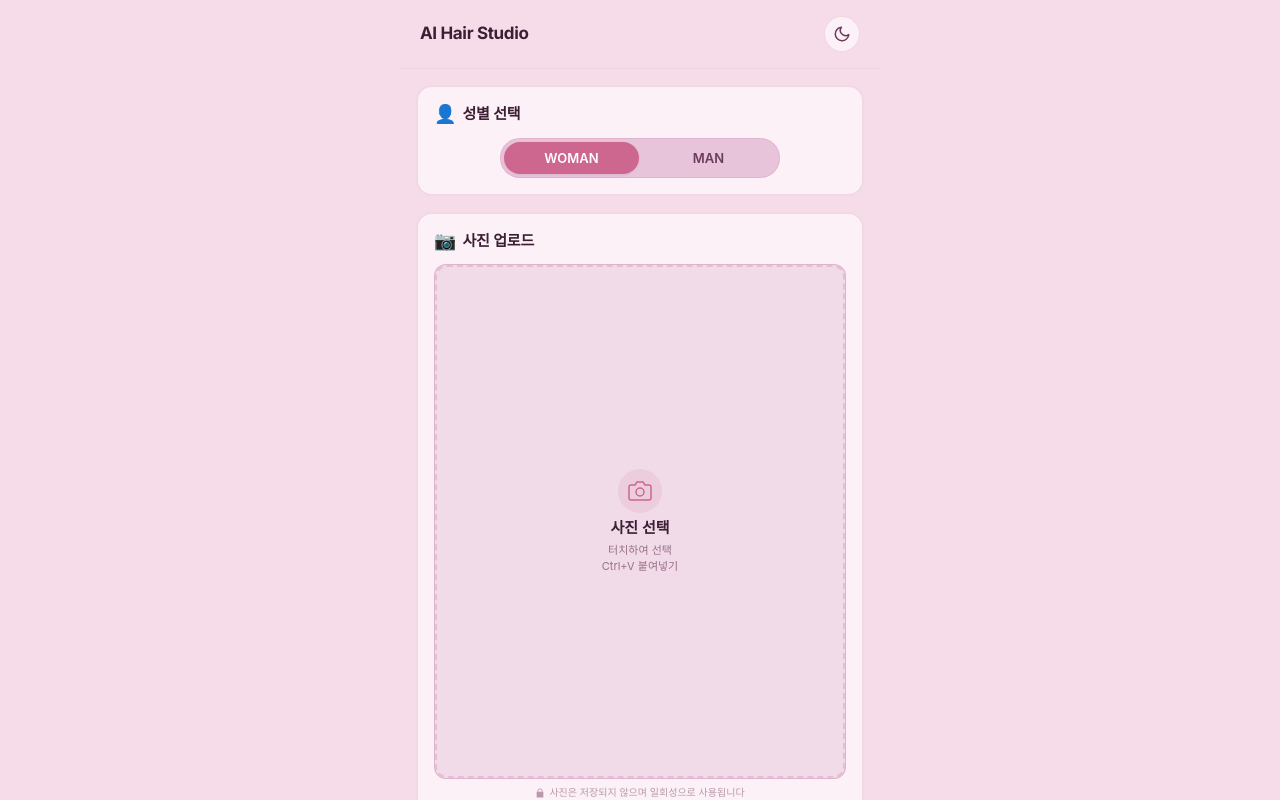
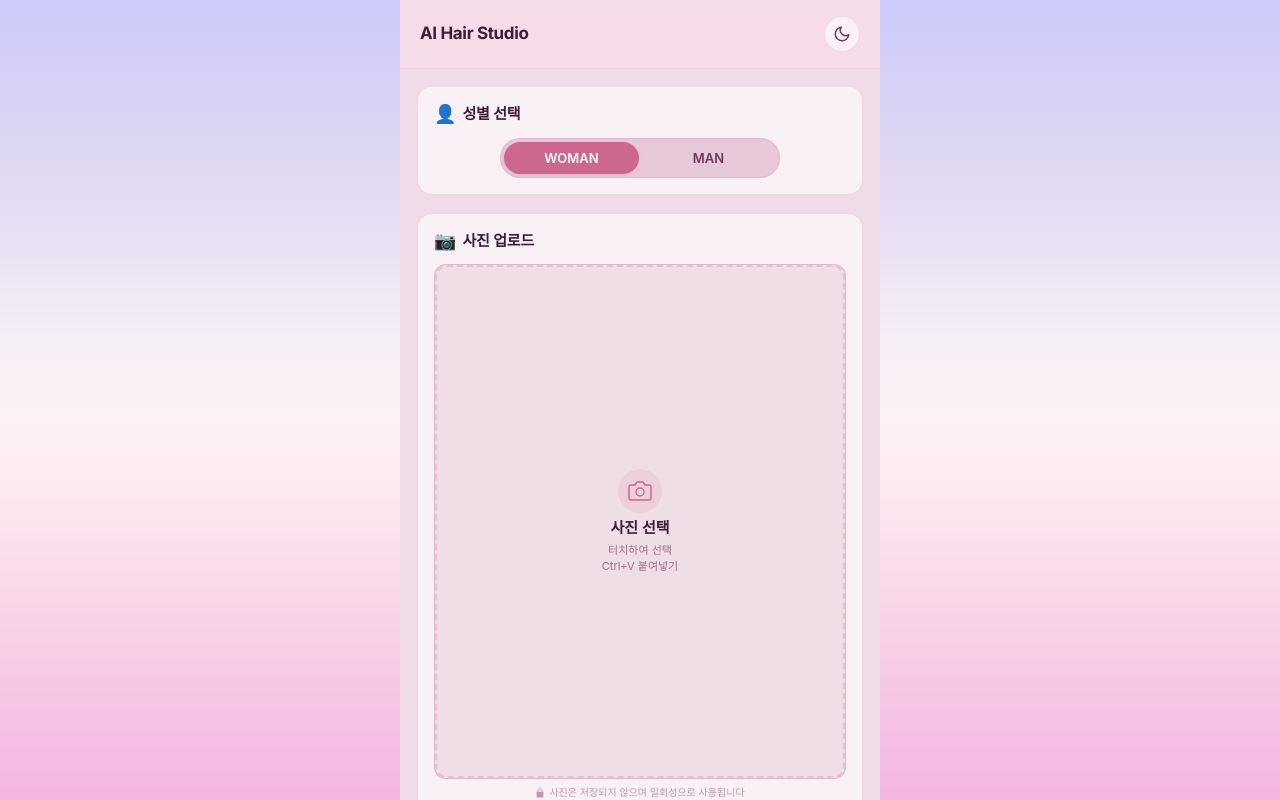
Before and after one commit to ldg001108-prog/hair-salon-app, a Next.js app: page /salon/demo in a window 1280 px wide. Shown: the top 800 px of the page. Built offline with nearby package versions, Linux system fonts and the light colour scheme; a web font is replaced by a local one.

Commit message:
fix: 그라데이션 html 전체 적용 + Luna Beauty 참고 색상 적용

```diff
--- a/src/app/globals.css
+++ b/src/app/globals.css
@@ -11,19 +11,20 @@
 /* ── 라이트 테마 (기본) — 소프트 핑크 ~ 라벤더 ── */
 :root,
 [data-theme="light"] {
-    /* 배경 — 핑크 ~ 라벤더 파스텔 그라데이션 */
-    --bg-primary: #f5dce8;
-    --bg-secondary: #f0d0e2;
-    --bg-tertiary: #e8c4db;
-    --bg-gradient: linear-gradient(160deg,
-            #fce4ec 0%,
-            #f8d0e0 15%,
-            #f2c6dc 30%,
-            #edc4e0 45%,
-            #e6c2e8 60%,
-            #dfc0ee 75%,
-            #ddc5f2 90%,
-            #e0caf5 100%);
+    /* 배경 — 아래 따뜻한 핑크 → 중간 밝은 핑크화이트 → 위 파스텔 라벤더 */
+    --bg-primary: #f0dce8;
+    --bg-secondary: #eed4e0;
+    --bg-tertiary: #e6c8d8;
+    --bg-gradient: linear-gradient(to top,
+            #f3b5e2 0%,
+            #f6c4e4 12%,
+            #f9d6e8 25%,
+            #fce8ef 38%,
+            #fdf2f4 48%,
+            #f5eef6 58%,
+            #e8e0f4 70%,
+            #ddd6f2 82%,
+            #cccafb 100%);
     --bg-card: rgba(255, 255, 255, 0.60);
     --bg-card-hover: rgba(255, 255, 255, 0.82);
     --bg-glass: rgba(255, 255, 255, 0.45);
@@ -191,14 +192,17 @@ html {
     font-size: 16px;
     -webkit-text-size-adjust: 100%;
     -webkit-tap-highlight-color: transparent;
-    background-color: var(--bg-primary);
+    /* 전체 화면 그라데이션: 아래 핑크 → 중간 밝은 핑크 → 위 파스텔 라벤더 */
+    background: var(--bg-gradient, var(--bg-primary));
+    background-attachment: fixed;
+    min-height: 100vh;
+    min-height: 100dvh;
 }
 
 body {
     font-family: var(--font-primary);
     color: var(--text-primary);
-    background: var(--bg-gradient, var(--bg-primary));
-    background-attachment: fixed;
+    background: transparent;
     line-height: 1.5;
     -webkit-font-smoothing: antialiased;
     -moz-osx-font-smoothing: grayscale;
@@ -213,8 +217,7 @@ body {
     padding-bottom: env(safe-area-inset-bottom);
     padding-left: env(safe-area-inset-left);
     padding-right: env(safe-area-inset-right);
-    transition: background var(--dur-slow) var(--ease-out),
-        color var(--dur-slow) var(--ease-out);
+    transition: color var(--dur-slow) var(--ease-out);
 }
 
 input,
```
